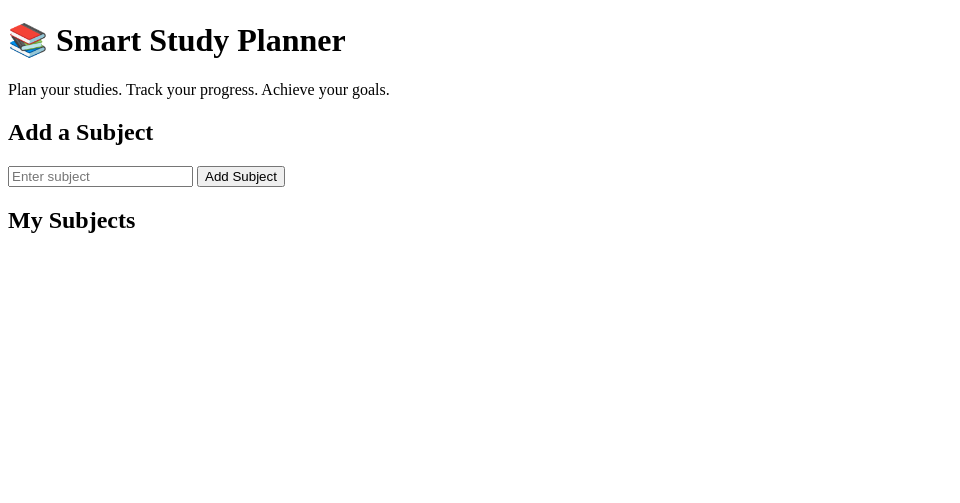
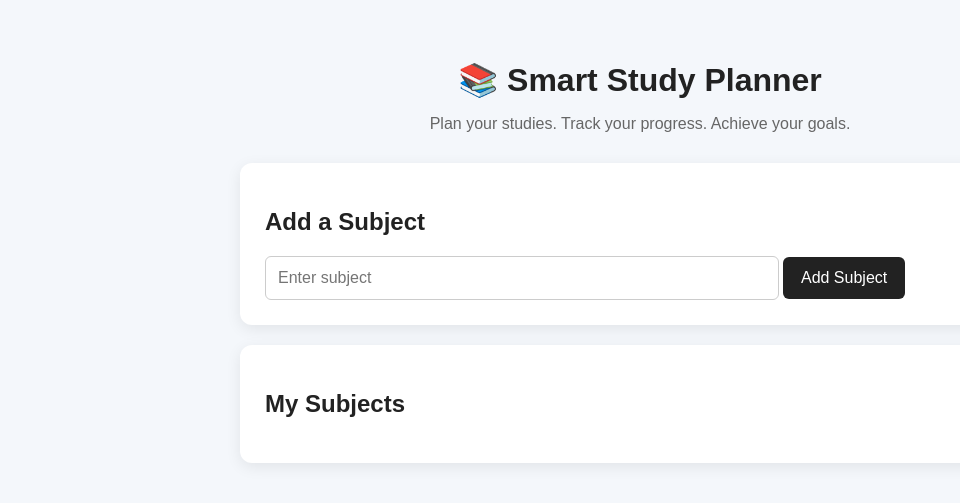
Before and after one commit to anjukhyr2005-rgb/smart-study-planner, a Flask app: page / in a window 1280 px wide. Shown: the top 503 px of the page, without its empty margins (0-960 px from the left). Run offline with Flask 3, Linux system fonts and the light colour scheme.

Commit message:
Update index.html

```diff
--- a/templates/index.html
+++ b/templates/index.html
@@ -4,23 +4,44 @@
     <meta charset="UTF-8">
     <meta name="viewport" content="width=device-width, initial-scale=1.0">
     <title>Smart Study Planner</title>
+    <link rel="stylesheet" href="/static/style.css">
 </head>
 
 <body>
 
-    <h1>📚 Smart Study Planner</h1>
+    <div class="container">
 
-    <p>Plan your studies. Track your progress. Achieve your goals.</p>
+        <h1>📚 Smart Study Planner</h1>
 
-    <h2>Add a Subject</h2>
+        <p class="subtitle">
+            Plan your studies. Track your progress. Achieve your goals.
+        </p>
 
-    <input type="text" id="subject" placeholder="Enter subject">
+        <div class="card">
 
-    <button onclick="addSubject()">Add Subject</button>
+            <h2>Add a Subject</h2>
 
-    <h2>My Subjects</h2>
+            <input
+                type="text"
+                id="subject"
+                placeholder="Enter subject"
+            >
 
-    <ul id="subjectList"></ul>
+            <button onclick="addSubject()">
+                Add Subject
+            </button>
+
+        </div>
+
+        <div class="card">
+
+            <h2>My Subjects</h2>
+
+            <ul id="subjectList"></ul>
+
+        </div>
+
+    </div>
 
     <script src="/static/script.js"></script>
 
```
